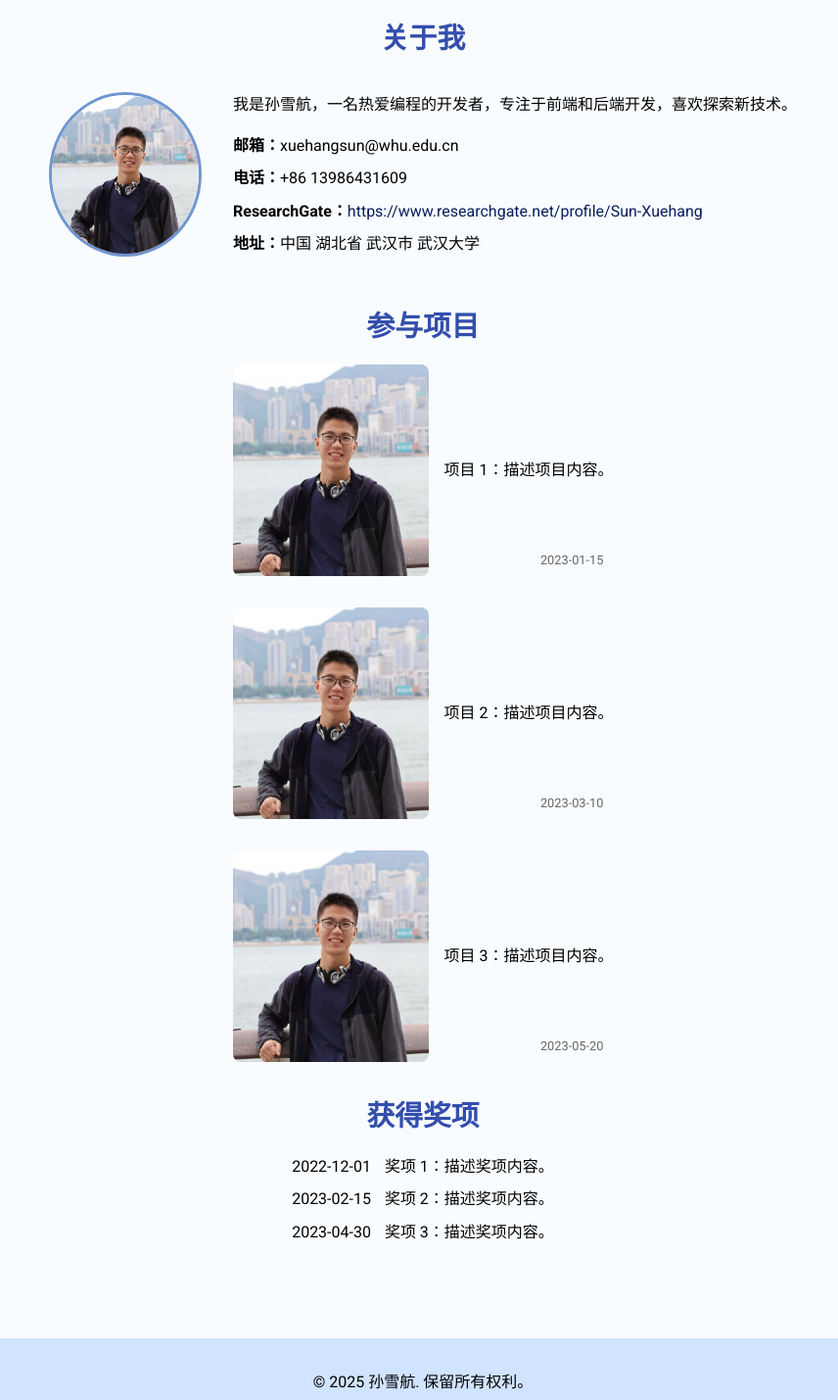
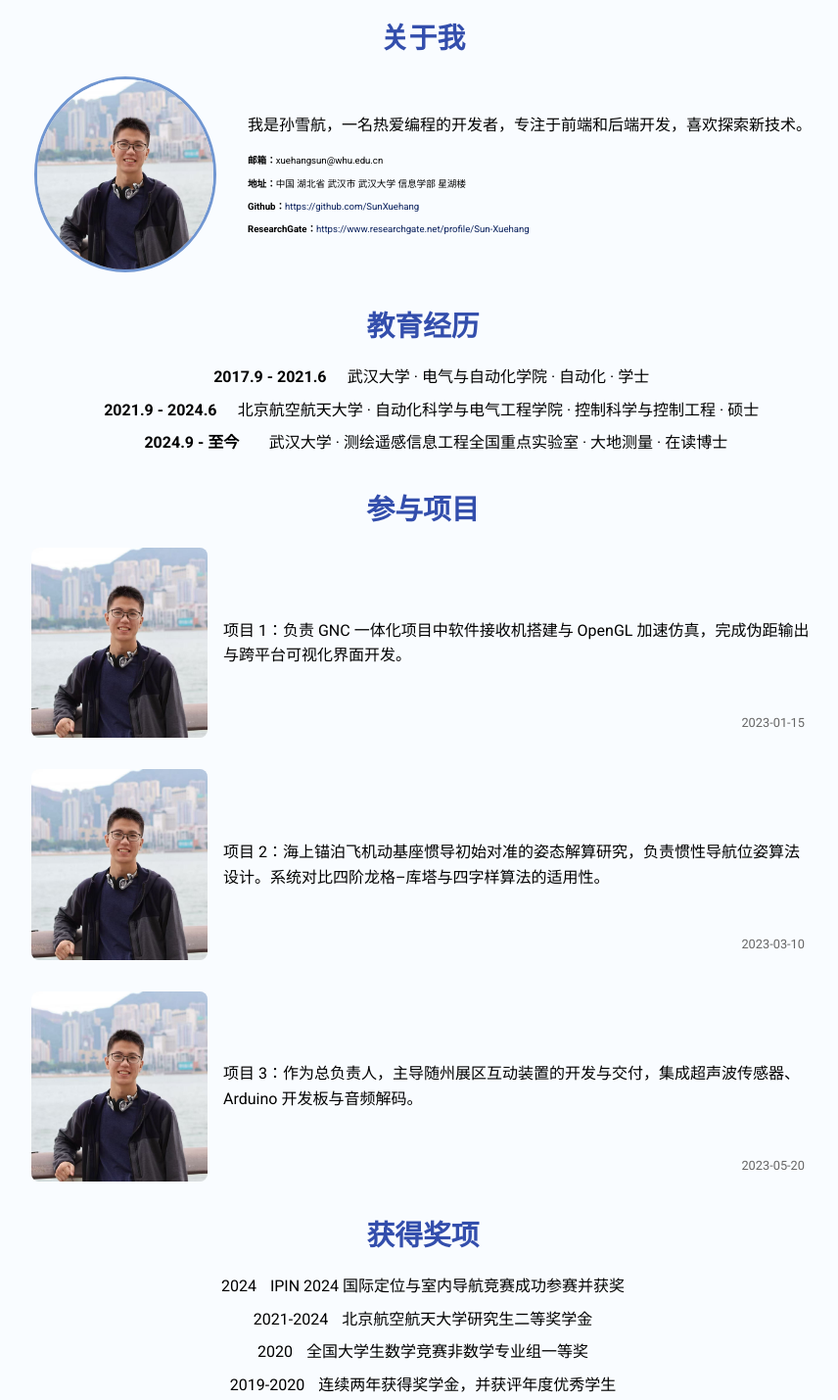
Before and after one commit to SunXuehang/MyWeb, a plain HTML site: page docs/index.html in a window 1280 px wide. Shown: the part 60-1489 px from the top of the page at 98% size, without its empty margins (208-1064 px from the left). Drawn offline with Linux system fonts and the light colour scheme.

Commit message:
添加个人信息

```diff
--- a/docs/index.html
+++ b/docs/index.html
@@ -18,29 +18,46 @@
           <p>我是孙雪航，一名热爱编程的开发者，专注于前端和后端开发，喜欢探索新技术。</p>
           <ul class="contact-list">
             <li><strong>邮箱：</strong>xuehangsun@whu.edu.cn</li>
-            <li><strong>电话：</strong>+86 13986431609</li>
+            <li><strong>地址：</strong>中国 湖北省 武汉市 武汉大学 信息学部 星湖楼</li>
+            <li><strong>Github：</strong><a href="https://github.com/SunXuehang" target="_blank">https://github.com/SunXuehang</a></li>
             <li><strong>ResearchGate：</strong><a href="https://www.researchgate.net/profile/Sun-Xuehang?ev=hdr_xprf" target="_blank">https://www.researchgate.net/profile/Sun-Xuehang</a></li>
-            <li><strong>地址：</strong>中国 湖北省 武汉市 武汉大学</li>
           </ul>
         </div>
       </div>
+    </section>
+    <section id="education">
+      <h2>教育经历</h2>
+      <ul class="education-list">
+        <li>
+          <span class="education-time">2017.9 - 2021.6</span>
+          <span class="education-detail">武汉大学 · 电气与自动化学院 · 自动化 · 学士</span>
+        </li>
+        <li>
+          <span class="education-time">2021.9 - 2024.6</span>
+          <span class="education-detail">北京航空航天大学 · 自动化科学与电气工程学院 · 控制科学与控制工程 · 硕士</span>
+        </li>
+        <li>
+          <span class="education-time">2024.9 - 至今</span>
+          <span class="education-detail">武汉大学 · 测绘遥感信息工程全国重点实验室 · 大地测量 · 在读博士</span>
+        </li>
+      </ul>
     </section>
     <section id="projects">
       <h2>参与项目</h2>
       <div class="project-container">
         <div class="project-item">
           <img src="assets/project1.png" alt="项目 1 图片" class="project-media">
-          <p>项目 1：描述项目内容。</p>
+          <p>项目 1：负责 GNC 一体化项目中软件接收机搭建与 OpenGL 加速仿真，完成伪距输出与跨平台可视化界面开发。</p>
           <span class="project-time">2023-01-15</span> <!-- 时间 -->
         </div>
         <div class="project-item">
           <img src="assets/project1.png" alt="项目 2 图片" class="project-media">
-          <p>项目 2：描述项目内容。</p>
+          <p>项目 2：海上锚泊飞机动基座惯导初始对准的姿态解算研究，负责惯性导航位姿算法设计。系统对比四阶龙格–库塔与四字样算法的适用性。</p>
           <span class="project-time">2023-03-10</span> <!-- 时间 -->
         </div>
         <div class="project-item">
           <img src="assets/project3.png" alt="项目 3 图片" class="project-media">
-          <p>项目 3：描述项目内容。</p>
+          <p>项目 3：作为总负责人，主导随州展区互动装置的开发与交付，集成超声波传感器、Arduino 开发板与音频解码。</p>
           <span class="project-time">2023-05-20</span> <!-- 时间 -->
         </div>
       </div>
@@ -49,16 +66,20 @@
       <h2>获得奖项</h2>
       <ul>
         <li>
-          <span class="award-time">2022-12-01</span> <!-- 时间 -->
-          奖项 1：描述奖项内容。
+          <span class="award-time">2024</span> <!-- 时间 -->
+          IPIN 2024 国际定位与室内导航竞赛成功参赛并获奖
         </li>
         <li>
-          <span class="award-time">2023-02-15</span> <!-- 时间 -->
-          奖项 2：描述奖项内容。
+          <span class="award-time">2021-2024</span> <!-- 时间 -->
+          北京航空航天大学研究生二等奖学金
         </li>
         <li>
-          <span class="award-time">2023-04-30</span> <!-- 时间 -->
-          奖项 3：描述奖项内容。
+          <span class="award-time">2020</span> <!-- 时间 -->
+          全国大学生数学竞赛非数学专业组一等奖
+        </li>
+        <li>
+          <span class="award-time">2019-2020</span> <!-- 时间 -->
+          连续两年获得奖学金，并获评年度优秀学生
         </li>
       </ul>
     </section>
--- a/docs/styles.css
+++ b/docs/styles.css
@@ -37,8 +37,8 @@ section h2 {
 }
 
 .profile-photo {
-  width: 150px;
-  height: auto;
+  width: 180px; /* 增加宽度 */
+  height: auto; /* 保持宽高比 */
   border-radius: 50%;
   object-fit: cover;
   flex-shrink: 0;
@@ -57,11 +57,13 @@ section h2 {
 
 .contact-list li {
   margin: 0.5rem 0;
+  font-size: 0.6rem; /* 调整字体大小 */
 }
 
 .contact-list a {
   color: #081F5C; /* 深蓝色链接 */
   text-decoration: none;
+  font-size: 0.6rem; /* 调整超链接字体大小 */
 }
 
 .contact-list a:hover {
@@ -86,7 +88,7 @@ section h2 {
 }
 
 .project-media {
-  width: 200px;
+  width: 180px; /* 增加宽度 */
   height: auto;
   border-radius: 8px;
   object-fit: cover;
@@ -123,3 +125,24 @@ footer {
   color: inherit; /* 继承父元素的颜色 */
   margin-right: 10px; /* 与奖项内容保持间距 */
 }
+
+/* 教育经历样式 */
+.education-list {
+  text-align: center; /* 居中对齐 */
+  padding: 0; /* 去除默认的内边距 */
+  margin: 0; /* 去除默认的内外边距 */
+}
+
+.education-list li {
+  margin-bottom: 0.5rem; /* 增加每条记录的间距 */
+}
+
+.education-time {
+  display: inline-block;
+  width: 150px; /* 固定时间宽度，确保对齐 */
+  font-weight: bold; /* 突出显示时间 */
+}
+
+.education-detail {
+  display: inline-block;
+}
```
